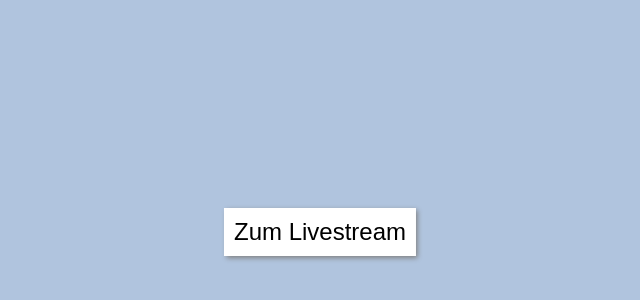
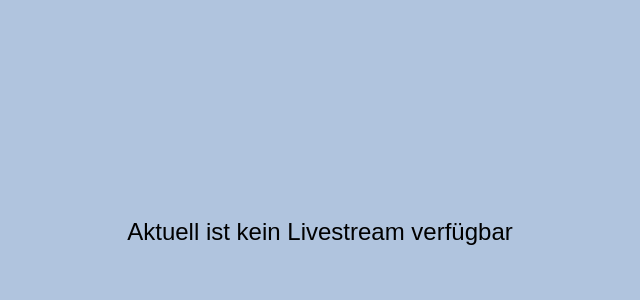
Before and after one commit to DanielWunder/Livestream, a plain HTML site: page index.html in a window 1280 px wide. Shown: the part 168-468 px from the top of the page, without its empty margins (320-960 px from the left). Drawn offline with Linux system fonts and the light colour scheme.

Commit message:
Update index.html

```diff
--- a/index.html
+++ b/index.html
@@ -63,9 +63,9 @@
 	};
 	updateView = function(){
 		link = getLink();
-		if(link){
+		if(link && link.trim() != ""){
 			linkElement = document.querySelector("#link-box");
-			linkElement.setAttribute("href", link);
+			linkElement.setAttribute("href", link.trim());
 			linkElement.style["display"] = "block";
 			messageElement = document.querySelector("#message-box");
 			messageElement.style["display"] = "none";
```
